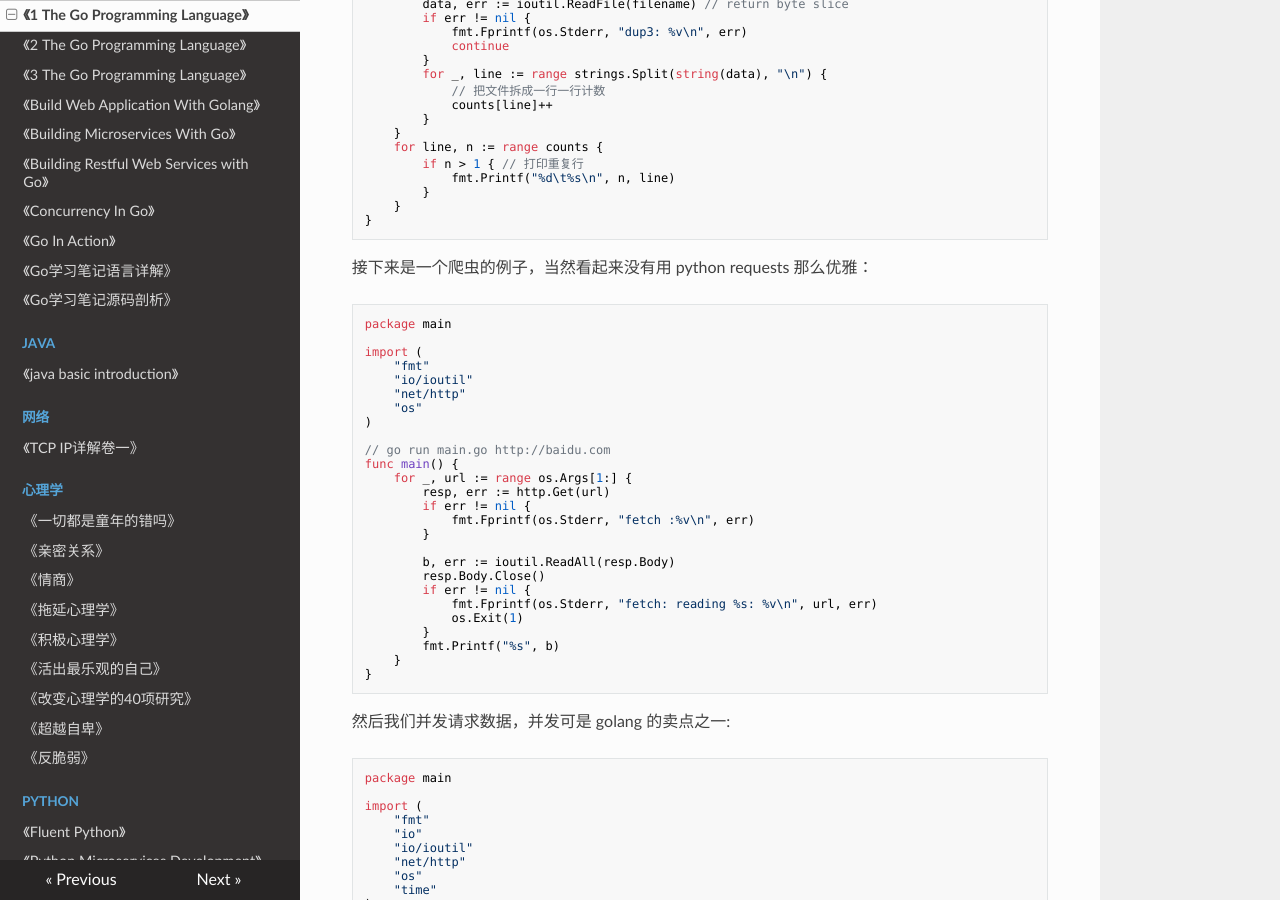
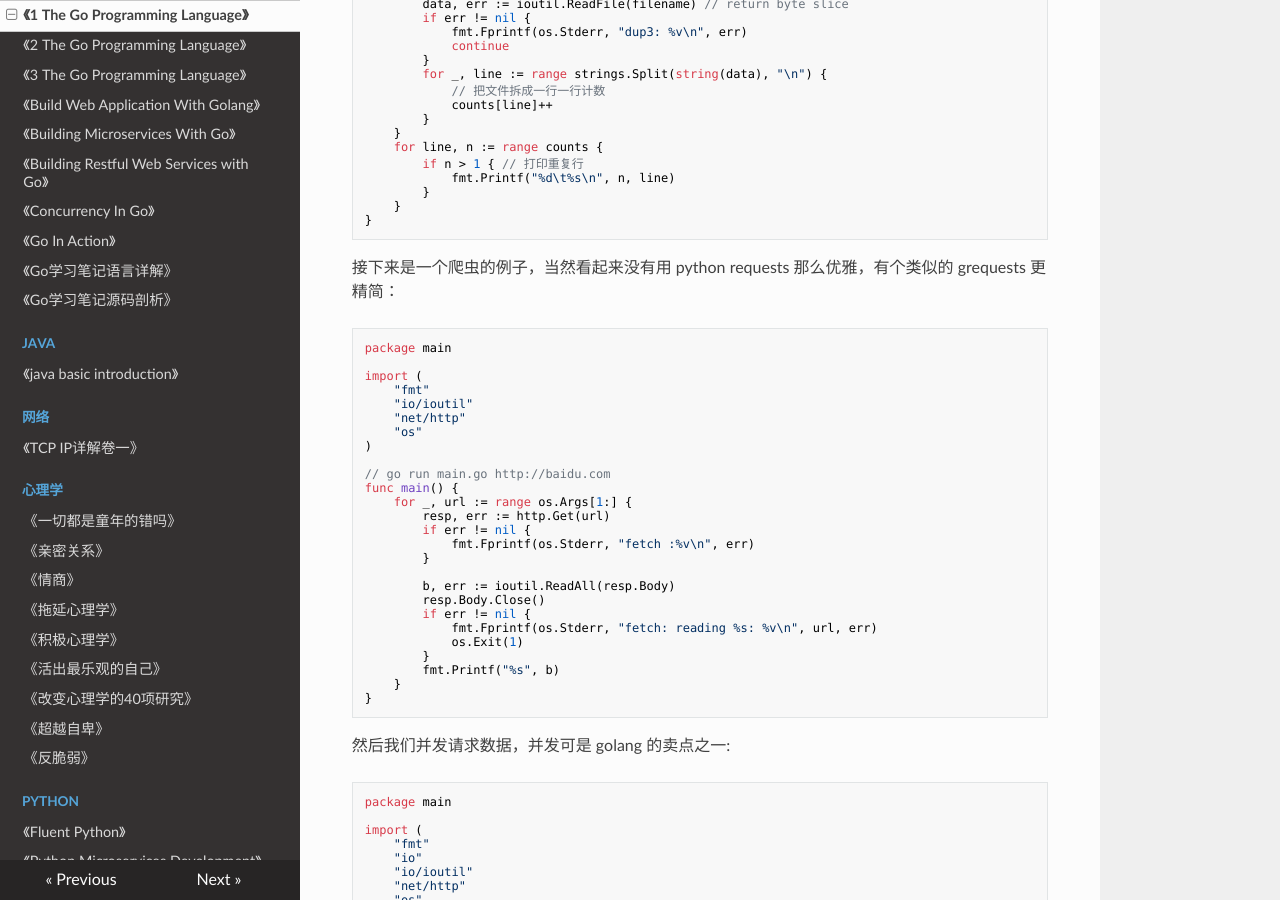
Before and after one commit to PegasusWang/booknotes, an MkDocs documentation site: the page built from docs/golang/1_the_go_programming_lauguage.md, in a window 1280 px wide and 900 px high, scrolled down 2213 px. Built offline with MkDocs 1.6.1, drawn with Linux system fonts in a browser that asks for light colours; nearby versions of some CDN libraries; old or Windows-style settings are respelled for this version of MkDocs.

Commit message:
add grequest

```diff
--- a/docs/golang/1_the_go_programming_lauguage.md
+++ b/docs/golang/1_the_go_programming_lauguage.md
@@ -143,7 +143,7 @@ go 有个 gofmt 工具可以用来格式化代码（类似 autopep8，笔者用
     	}
     }
 
-接下来是一个爬虫的例子，当然看起来没有用 python requests 那么优雅：
+接下来是一个爬虫的例子，当然看起来没有用 python requests 那么优雅，有个类似的 grequests 更精简：
 
     package main
 
```
